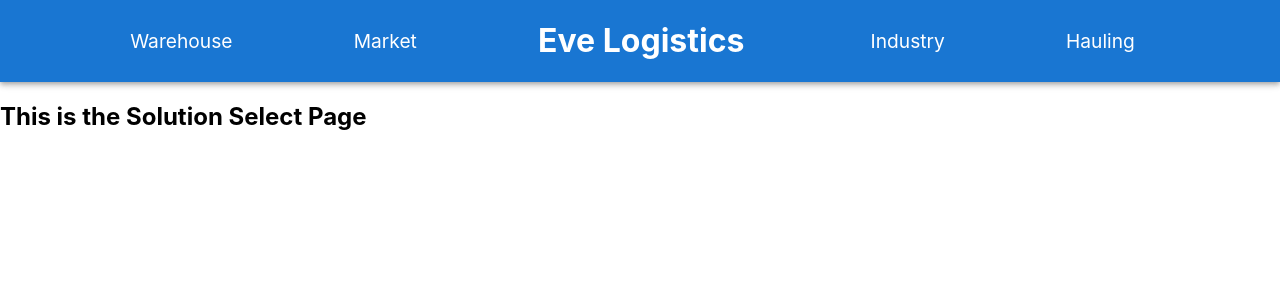
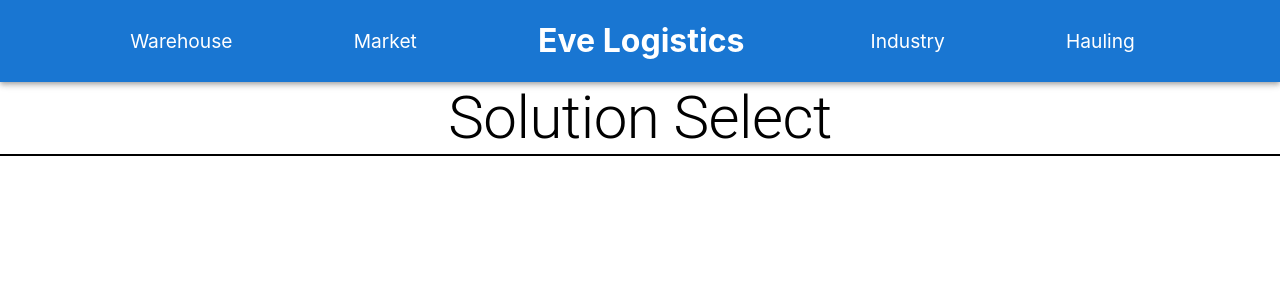
Before and after one commit to Revivedaniel/EveLogistics-Frontend, a React (Create React App) app in the folder eve-logistics-frontend/: page / in a window 1280 px wide. Shown: the top 300 px of the page. Built offline with nearby package versions, Linux system fonts and the light colour scheme.

Commit message:
Added heading for solution select

```diff
--- /dev/null
+++ b/eve-logistics-frontend/src/general/SolutionSelect.module.css
@@ -0,0 +1,5 @@
+.h2 {
+    text-align: center;
+    margin-top: 25px;
+    border-bottom: 2px black solid;
+}
--- a/eve-logistics-frontend/src/general/SolutionSelect.tsx
+++ b/eve-logistics-frontend/src/general/SolutionSelect.tsx
@@ -1,3 +1,12 @@
+import { Typography } from "@mui/material";
+import css from './SolutionSelect.module.css';
+
 export default function SolutionSelect() {
-    return <h2>This is the Solution Select Page</h2>
+  return (
+    <>
+      <Typography variant="h2" className={css.h2}>
+        Solution Select
+      </Typography>
+    </>
+  );
 }
```
